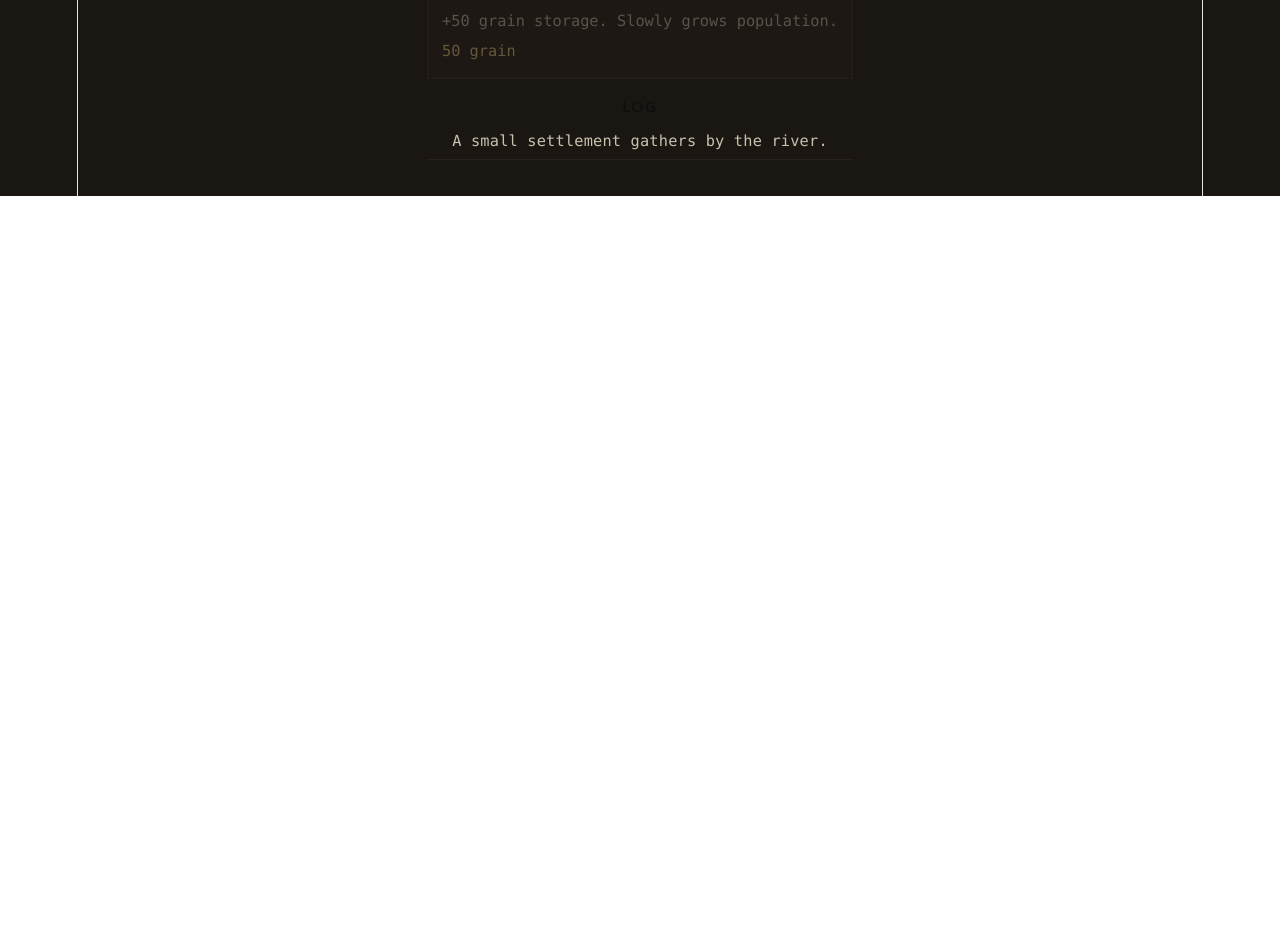
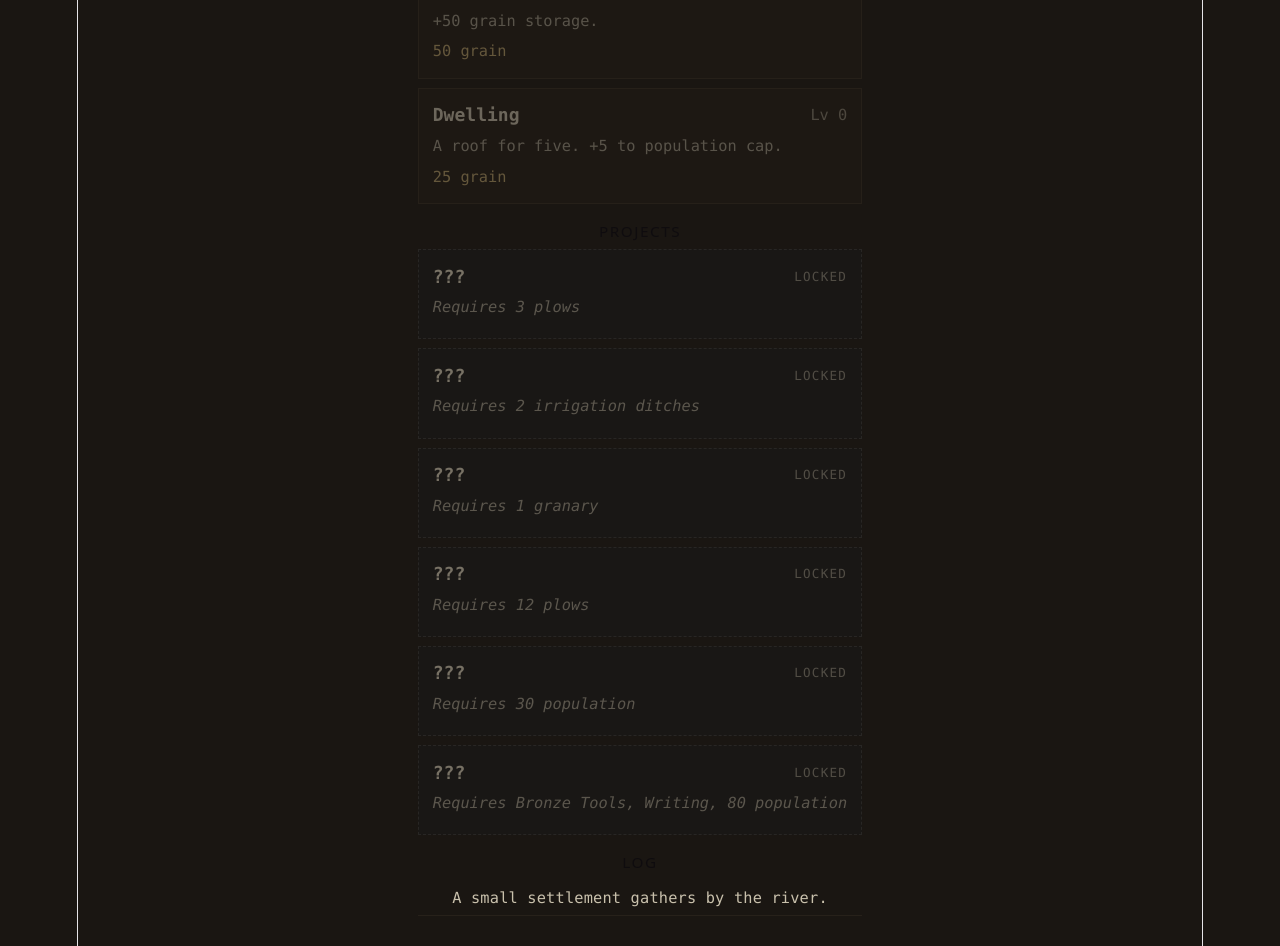
Before and after one commit to chrisklop/eras, a Svelte app: page / in a window 1280 px wide. Shown: the part 640-1586 px from the top of the page. Before the commit the page ends 836 px from the top, so only its background shows below. Built offline with nearby package versions, Linux system fonts and the light colour scheme.

Commit message:
Fix progression wall: gentler granary cost, Dwellings for housing, locked projects visible

```diff
--- a/src/App.svelte
+++ b/src/App.svelte
@@ -1,9 +1,9 @@
 <script lang="ts">
   import { onMount, onDestroy } from 'svelte';
   import { game, logEvent } from './game/game';
-  import { agrarianUpgrades, buyUpgrade, grainPerSec, grainCap, gatherGrain } from './game/eras/agrarian';
+  import { agrarianUpgrades, buyUpgrade, grainPerSec, grainCap, popCap, gatherGrain } from './game/eras/agrarian';
   import { industrialUpgrades, buyIndustrialUpgrade, outputPerSec, grainDrainPerSec } from './game/eras/industrial';
-  import { projects, projectAvailable, canAffordProject, completeProject } from './game/projects';
+  import { projects, projectAvailable, projectIncomplete, completeProject } from './game/projects';
   import { startLoop, stopLoop } from './game/tick';
   import { hydrate, resetGame } from './game/save';
 
@@ -28,7 +28,9 @@
   $: cap = grainCap($game);
   $: grainFull = grainAmt >= cap - 0.01;
   $: outputAmt = $game.resources.output ?? 0;
-  $: availableProjects = projects.filter(p => projectAvailable(p, $game));
+  $: popAmt = $game.resources.pop ?? 0;
+  $: popMax = popCap($game);
+  $: visibleProjects = projects.filter(p => projectIncomplete(p, $game));
   $: completedCount = Object.keys($game.completedProjects ?? {}).length;
 
   function hardReset() {
@@ -62,7 +64,10 @@
     </div>
     <div class="res">
       <span class="label">Population</span>
-      <span class="val">{Math.floor($game.resources.pop ?? 0)}</span>
+      <span class="val">{Math.floor(popAmt)} / {popMax}</span>
+      {#if popAmt >= popMax}
+        <span class="rate" style="color:#d88a6a">housing full</span>
+      {/if}
     </div>
     {#if $game.era === 'industrial'}
       <div class="res">
@@ -125,31 +130,33 @@
     </section>
   {/if}
 
-  {#if availableProjects.length > 0 || completedCount > 0}
+  {#if visibleProjects.length > 0 || completedCount > 0}
     <section class="projects">
       <h2>Projects {completedCount > 0 ? `(${completedCount} complete)` : ''}</h2>
-      {#each availableProjects as p (p.id)}
+      {#each visibleProjects as p (p.id)}
+        {@const unlocked = projectAvailable(p, $game)}
         {@const grainOk = p.cost.grain === undefined || grainAmt >= p.cost.grain}
         {@const outputOk = p.cost.output === undefined || outputAmt >= p.cost.output}
         {@const affordable = grainOk && outputOk}
         <button
           class="project"
-          disabled={!affordable}
+          class:locked={!unlocked}
+          disabled={!unlocked || !affordable}
           on:click={() => completeProject(p.id)}
         >
           <div class="row">
-            <strong>{p.name}</strong>
+            <strong>{unlocked ? p.name : '???'}</strong>
+            {#if !unlocked}<span class="locked-tag">locked</span>{/if}
           </div>
-          <div class="desc">{p.desc}</div>
+          <div class="desc">{unlocked ? p.desc : p.requirementsText}</div>
           <div class="cost">
-            {p.cost.grain !== undefined ? `${fmt(p.cost.grain)} grain` : ''}
-            {p.cost.output !== undefined ? ` ${fmt(p.cost.output)} output` : ''}
+            {#if unlocked}
+              {p.cost.grain !== undefined ? `${fmt(p.cost.grain)} grain` : ''}
+              {p.cost.output !== undefined ? ` ${fmt(p.cost.output)} output` : ''}
+            {/if}
           </div>
         </button>
       {/each}
-      {#if availableProjects.length === 0}
-        <p class="empty">No new projects available. Keep building.</p>
-      {/if}
     </section>
   {/if}
 
@@ -258,6 +265,9 @@
   }
   .project:hover:not(:disabled) { border-color: #5a7a9a; background: #232a30; }
   .project:disabled { opacity: 0.45; cursor: not-allowed; }
+  .project.locked { background: #18191a; border-style: dashed; border-color: #3a3a3a; }
+  .project.locked .desc { font-style: italic; opacity: 0.7; }
+  .locked-tag { font-size: 0.7rem; text-transform: uppercase; letter-spacing: 0.1em; opacity: 0.6; }
   .empty { opacity: 0.5; font-size: 0.85rem; font-style: italic; }
   .log ul {
     list-style: none;
--- a/src/game/eras/agrarian.ts
+++ b/src/game/eras/agrarian.ts
@@ -1,5 +1,5 @@
 import { get } from 'svelte/store';
-import { game, spend, gain, logEvent } from '../game';
+import { game, spend, logEvent } from '../game';
 
 export interface Upgrade {
   id: string;
@@ -29,16 +29,31 @@ export const agrarianUpgrades: Upgrade[] = [
   {
     id: 'granary',
     name: 'Granary',
-    desc: '+50 grain storage. Slowly grows population.',
-    cost: (lvl) => ({ grain: Math.ceil(50 * Math.pow(1.4, lvl)) }),
+    desc: '+50 grain storage.',
+    cost: (lvl) => ({ grain: Math.ceil(50 * Math.pow(1.12, lvl)) }),
     effect: '+50 cap',
   },
+  {
+    id: 'dwelling',
+    name: 'Dwelling',
+    desc: 'A roof for five. +5 to population cap.',
+    cost: (lvl) => ({ grain: Math.ceil(25 * Math.pow(1.18, lvl)) }),
+    effect: '+5 pop cap',
+  },
 ];
+
+const BASE_POP_CAP = 10;
+const POP_PER_DWELLING = 5;
+const POP_GROWTH_PER_SEC = 0.5;
+
+export function popCap(s = get(game)): number {
+  return BASE_POP_CAP + POP_PER_DWELLING * (s.upgrades.dwelling ?? 0);
+}
 
 const BASE_GRAIN_CAP = 75;
 
 export function grainCap(s = get(game)): number {
-  const perGranary = s.flags.pottery ? 100 : 50;
+  const perGranary = s.flags.pottery ? 150 : 50;
   const base = BASE_GRAIN_CAP + (s.flags.wattleFences ? 75 : 0);
   return base + perGranary * (s.upgrades.granary ?? 0);
 }
@@ -83,15 +98,16 @@ export function tickAgrarian(dt: number) {
   const s = get(game);
   gainGrainCapped(grainPerSec(s) * dt);
 
-  const granaries = s.upgrades.granary ?? 0;
-  if (granaries > 0) {
-    const popPerSec = granaries / 30;
-    const before = Math.floor(s.resources.pop);
-    gain('pop', popPerSec * dt);
-    const after = Math.floor(get(game).resources.pop);
+  const pop = s.resources.pop ?? 0;
+  const cap = popCap(s);
+  const fed = (s.resources.grain ?? 0) > 0;
+  if (fed && pop < cap) {
+    const before = Math.floor(pop);
+    const next = Math.min(cap, pop + POP_GROWTH_PER_SEC * dt);
+    game.update(s => ({ ...s, resources: { ...s.resources, pop: next } }));
+    const after = Math.floor(next);
     if (after > before && after % 10 === 0) {
       logEvent(`Population reaches ${after}.`);
     }
   }
-
 }
--- a/src/game/projects.ts
+++ b/src/game/projects.ts
@@ -8,6 +8,7 @@ export interface Project {
   cost: { grain?: number; output?: number };
   era: EraId | 'any';
   requires: (s: GameState) => boolean;
+  requirementsText: string;
   apply: (s: GameState) => Partial<GameState>;
   onComplete?: () => void;
 }
@@ -20,6 +21,7 @@ export const projects: Project[] = [
     cost: { grain: 30 },
     era: 'agrarian',
     requires: s => (s.upgrades.plow ?? 0) >= 3,
+    requirementsText: 'Requires 3 plows',
     apply: s => ({ flags: { ...s.flags, wattleFences: true } }),
   },
   {
@@ -29,6 +31,7 @@ export const projects: Project[] = [
     cost: { grain: 200 },
     era: 'agrarian',
     requires: s => (s.upgrades.irrigation ?? 0) >= 2,
+    requirementsText: 'Requires 2 irrigation ditches',
     apply: s => ({ flags: { ...s.flags, cropRotation: true } }),
   },
   {
@@ -38,6 +41,7 @@ export const projects: Project[] = [
     cost: { grain: 150 },
     era: 'agrarian',
     requires: s => (s.upgrades.granary ?? 0) >= 1,
+    requirementsText: 'Requires 1 granary',
     apply: s => ({ flags: { ...s.flags, pottery: true } }),
   },
   {
@@ -47,6 +51,7 @@ export const projects: Project[] = [
     cost: { grain: 800 },
     era: 'agrarian',
     requires: s => (s.upgrades.plow ?? 0) >= 12,
+    requirementsText: 'Requires 12 plows',
     apply: s => ({ flags: { ...s.flags, bronzeTools: true } }),
   },
   {
@@ -56,6 +61,7 @@ export const projects: Project[] = [
     cost: { grain: 1500 },
     era: 'agrarian',
     requires: s => (s.resources.pop ?? 0) >= 30,
+    requirementsText: 'Requires 30 population',
     apply: s => ({ flags: { ...s.flags, writing: true } }),
   },
   {
@@ -68,6 +74,7 @@ export const projects: Project[] = [
       !!s.completedProjects.bronzeTools &&
       !!s.completedProjects.writing &&
       (s.resources.pop ?? 0) >= 80,
+    requirementsText: 'Requires Bronze Tools, Writing, 80 population',
     apply: _s => ({ era: 'industrial' as EraId }),
     onComplete: () => {
       logEvent('Smoke rises. The age of grain ends.');
@@ -78,6 +85,10 @@ export const projects: Project[] = [
 export function projectAvailable(p: Project, s: GameState): boolean {
   if (s.completedProjects[p.id]) return false;
   return p.requires(s);
+}
+
+export function projectIncomplete(p: Project, s: GameState): boolean {
+  return !s.completedProjects[p.id];
 }
 
 export function canAffordProject(p: Project, s: GameState): boolean {
```
